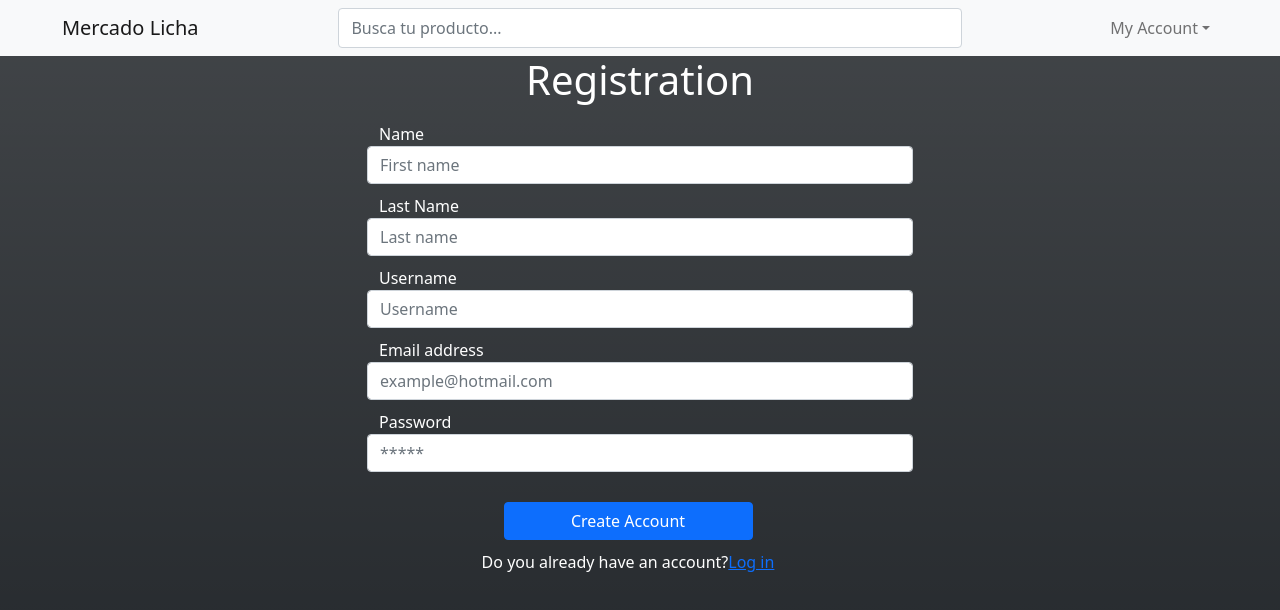
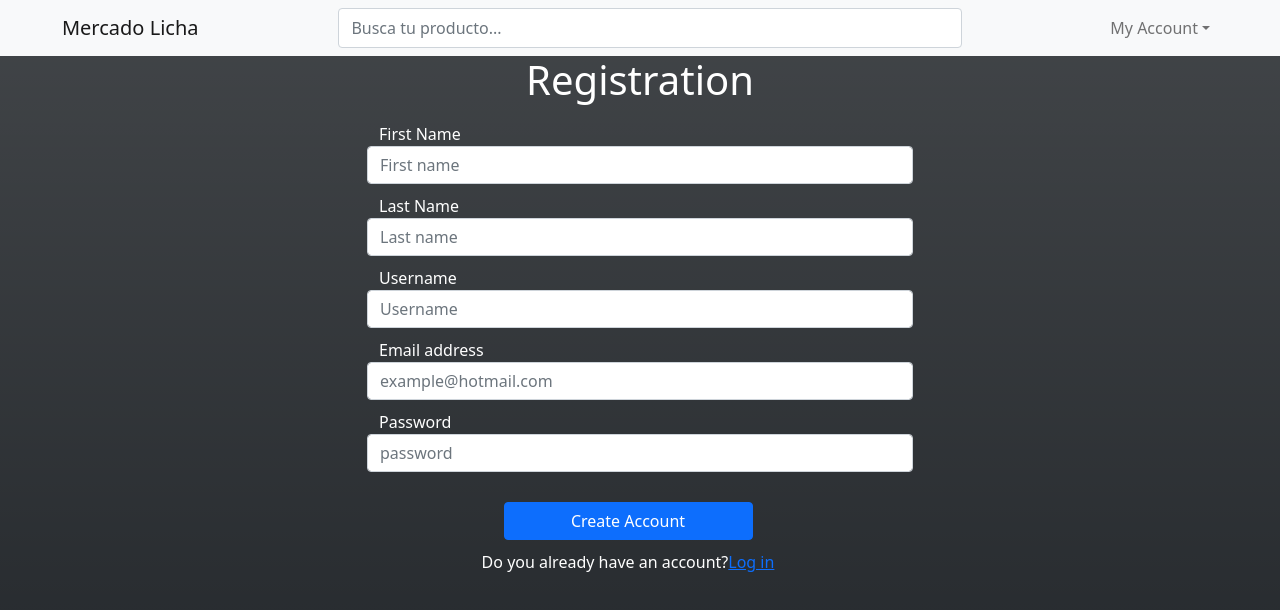
Before and after one commit to lisandromarina/ecommerce-frontend, a React (Create React App) app: page /register in a window 1280 px wide. Shown: the top 610 px of the page. Built offline with nearby package versions, Linux system fonts and the light colour scheme.

Commit message:
implemented registration with api

```diff
--- a/src/components/Register/RegisterComponent.jsx
+++ b/src/components/Register/RegisterComponent.jsx
@@ -1,25 +1,31 @@
 import React from 'react';
 import { Form, Card, Button, Container } from 'react-bootstrap';
 
-function RegisterComponent() {
+function RegisterComponent(props) {
+    const {
+        HandleOnChange,
+        handleOnSubmit
+    } = props;
     return (
         <Container>
             <h1 className="text-center text-white fw-semibold">Registration</h1>
             <div className="d-flex justify-content-center">
                 <Form className="row w-50">
-                    <label className="text-white" style={{ marginTop: "10px" }} htmlFor="name">Name</label>
-                    <input type="text" class="form-control" placeholder="First name" />
-                    <label className="text-white" style={{ marginTop: "10px" }} htmlFor="last name">Last Name</label>
-                    <input type="text" class="form-control" placeholder="Last name" />
-                    <label className="text-white" style={{ marginTop: "10px" }} htmlFor="username">Username</label>
-                    <input type="text" class="form-control" placeholder="Username" />
-                    <label className="text-white" style={{ marginTop: "10px" }} htmlFor="email">Email address</label>
-                    <input type="email" class="form-control" placeholder="example@hotmail.com" />
-                    <label className="text-white" style={{ marginTop: "10px" }} htmlFor="password">Password</label>
-                    <input type="password" class="form-control" placeholder="*****" />
+                    <label className="text-white" style={{ marginTop: "10px" }}>First Name</label>
+                    <input onChange={HandleOnChange} name="firstName" type="text" class="form-control" placeholder="First name" />
+                    <label className="text-white" style={{ marginTop: "10px" }}>Last Name</label>
+                    <input onChange={HandleOnChange} name="lastName" type="text" class="form-control" placeholder="Last name" />
+                    <label className="text-white" style={{ marginTop: "10px" }}>Username</label>
+                    <input onChange={HandleOnChange} name="username" type="text" class="form-control" placeholder="Username" />
+                    <label className="text-white" style={{ marginTop: "10px" }}>Email address</label>
+                    <input onChange={HandleOnChange} name="email" type="email" class="form-control" placeholder="example@hotmail.com" />
+                    <label className="text-white" style={{ marginTop: "10px" }} >Password</label>
+                    <input onChange={HandleOnChange} name="password" type="password" class="form-control" placeholder="password" />
                     <div className="row">
                         <div className="d-flex justify-content-center">
-                            <Button className="d-flex justify-content-center w-50" style={{ marginTop: "30px" }}>Create Account</Button>
+                            <Button
+                                onClick={()=> handleOnSubmit()}
+                                className="d-flex justify-content-center w-50" style={{ marginTop: "30px" }}>Create Account</Button>
                         </div>
                         <p style={{ marginTop: "10px" }} className="d-flex justify-content-center text-white">
                             Do you already have an account?<a href='login'>Log in</a>
--- a/src/components/Register/RegisterContainer.jsx
+++ b/src/components/Register/RegisterContainer.jsx
@@ -1,9 +1,43 @@
-import React from 'react';
+import React, { useState, useEffect } from 'react';
 import RegisterComponent from "./RegisterComponent";
+import { useSelector, useDispatch } from "react-redux";
+import { register } from "../../redux/slices/userSlice"
+import { useNavigate } from 'react-router-dom';
+
 
 function RegisterContainer() {
+    const navigate = useNavigate()
+    const dispatch = useDispatch();
+    const userState = useSelector(state => state.user.user)
+    const [user, setUser] = useState({
+        firstName: "",
+        lastName: "",
+        username: "",
+        email: "",
+        password: ""
+    });
+
+
+    function HandleOnChange(e) {
+        const { name, value } = e.target;
+        setUser((prevState) => ({ ...prevState, [name]: value }));
+    };
+
+    function handleOnSubmit() {
+        dispatch(register(user))
+    }
+
+    //if userState changed and is not null, redirect because isLogged
+    useEffect(() => {
+        if (Object.keys(userState).length !== 0) navigate("/")
+    }, [userState]);
+
+
     return (
-        <RegisterComponent />
+        <RegisterComponent
+            HandleOnChange={HandleOnChange}
+            handleOnSubmit={handleOnSubmit}
+        />
     )
 };
 
--- a/src/redux/slices/userSlice.js
+++ b/src/redux/slices/userSlice.js
@@ -35,5 +35,21 @@ export const login = (user) => async (dispatch) => {
     }
 };
 
+export const register = (user) => async (dispatch) => {
+    try {
+        const response = await api.post(
+            `${process.env.PUBLIC_URL}/authentication/register`,
+            user
+        );
+        window.localStorage.setItem("token", response.data.token);
+
+        let tokenDecoded = parseJwt(response.data.token)
+        dispatch(loggedIn(tokenDecoded.sub))
+
+    } catch (err) {
+        console.log(err);
+    }
+};
+
 export const { loggedIn, logOut } = userSlice.actions
 export default userSlice.reducer;
```
